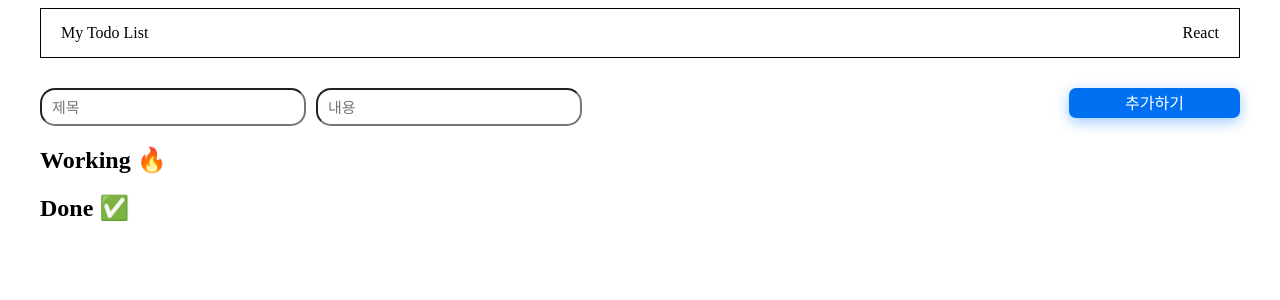
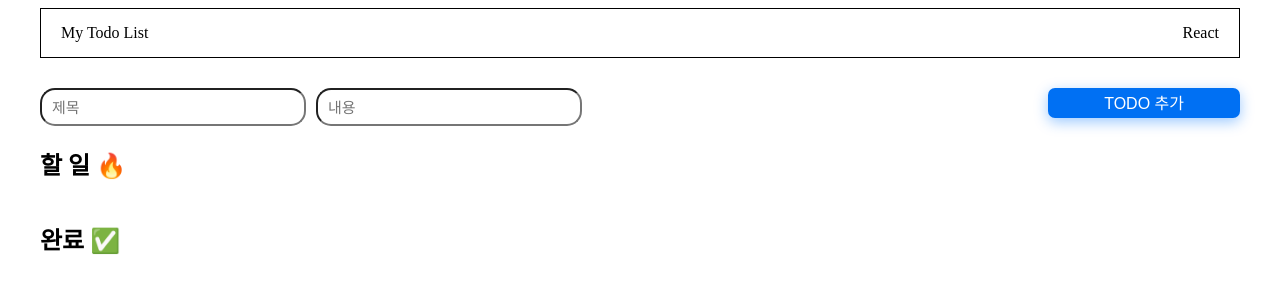
Before and after one commit to j-yesung/todo-list, a React (Create React App) app: page / in a window 1280 px wide. Shown: the top 300 px of the page. Built offline with nearby package versions, Linux system fonts and the light colour scheme; the HTML template or start-up script is replaced by a standard one.

Commit message:
Form.jsx update

```diff
--- a/src/components/Form.jsx
+++ b/src/components/Form.jsx
@@ -5,24 +5,18 @@ function Form() {
   const [todo, setTodo] = useState([]); // Todo 리스트 상태 관리
   const [title, setTitle] = useState(''); // 제목 입력 값 상태 관리
   const [content, setContent] = useState(''); // 내용 입력 값 상태 관리
-
-  // 제목 입력 값 저장
-  const handleTitleChange = e => {
-    setTitle(e.target.value);
-  };
-  // 내용 입력 값 저장
-  const handleContentChange = e => {
-    setContent(e.target.value);
-  };
+  const workingTodos = todo.filter(todo => !todo.isDone);
+  const doneTodos = todo.filter(todo => todo.isDone);
 
   /**
    * Todo 추가
    * id : 배열의 길이 (0부터 시작이라 +1 함)
-   * title : input value
-   * content : input value
+   * title : 제목 입력 값
+   * content : 내용 입력 값 저장
    * isDone : 버튼 클릭 시 상태 값 확인 - default -> false
    */
-  const handleAddTodo = () => {
+  const handleClickAddTodo = () => {
+    if (title === '' && content === '') return alert('제목과 내용을 입력해 주세요.');
     const newTodo = {
       id: todo.length + 1,
       title: title,
@@ -30,21 +24,18 @@ function Form() {
       isDone: false,
     };
 
-    // 기존 Todo에 새로 추가된 Todo를 배열에 추가
-    // 이전 상태의 todo 배열을 prevTodos로 받고 스프레드로 배열을 찢은 다음 newTodo를 넣어준다.
-    // 다시 리렌더링
+    // 이전 상태의 todo 배열을 prevTodos로 받고 스프레드로 배열을 찢은 다음 새로 추가된 newTodo를 넣어준다.
     setTodo(prevTodos => [...prevTodos, newTodo]);
     setTitle('');
     setContent('');
   };
 
-  const handleToggleTodo = id => {
+  const handleTitleChange = e => setTitle(e.target.value);
+  const handleContentChange = e => setContent(e.target.value);
+  const handleClickRemoveTodo = id => setTodo(prevTodos => prevTodos.filter(todo => todo.id !== id));
+  const handleClickToggleTodo = id => {
     setTodo(prevTodos => prevTodos.map(todo => (todo.id === id ? { ...todo, isDone: !todo.isDone } : todo)));
   };
-
-  // todo 배열에 담긴 애들
-  const workingTodos = todo.filter(todo => !todo.isDone);
-  const doneTodos = todo.filter(todo => todo.isDone);
 
   return (
     <div>
@@ -55,26 +46,42 @@ function Form() {
       >
         <input type="text" placeholder="제목" value={title} onChange={handleTitleChange} />
         <input type="text" placeholder="내용" value={content} onChange={handleContentChange} />
-        <button className={styles.addButton} onClick={handleAddTodo}>
-          추가하기
+        {/* 인풋 박스 디자인 테스트 */}
+
+        <button className={styles.addButton} onClick={handleClickAddTodo}>
+          TODO 추가
         </button>
       </div>
-      <h2>Working 🔥</h2>
+      <h2>할 일 🔥</h2>
+      <div className={styles.todoContainer}>
         {workingTodos.map(todo => (
-        <div key={todo.id} className={styles.listContainer}>
+          <div key={todo.id} className={styles.todoList}>
             <h3>{todo.title}</h3>
             <p>{todo.content}</p>
-          <button onClick={() => handleToggleTodo(todo.id)}>{todo.isDone ? '취소' : '완료'}</button>
+            <button className={styles.todoSuccessButton} onClick={() => handleClickToggleTodo(todo.id)}>
+              {todo.isDone ? '취소' : '완료'}
+            </button>
+            <button className={styles.todoRemoveButton} onClick={() => handleClickRemoveTodo(todo.id)}>
+              삭제
+            </button>
           </div>
         ))}
-      <h2>Done ✅</h2>
+      </div>
+      <h2>완료 ✅</h2>
+      <div className={styles.todoContainer}>
         {doneTodos.map(todo => (
-        <div key={todo.id} className={styles.listContainer}>
+          <div key={todo.id} className={styles.todoList}>
             <h3>{todo.title}</h3>
             <p>{todo.content}</p>
-          <button onClick={() => handleToggleTodo(todo.id)}>{todo.isDone ? '취소' : '완료'}</button>
+            <button className={styles.todoCancelButton} onClick={() => handleClickToggleTodo(todo.id)}>
+              {todo.isDone ? '취소' : '완료'}
+            </button>
+            <button className={styles.todoRemoveButton} onClick={() => handleClickRemoveTodo(todo.id)}>
+              삭제
+            </button>
           </div>
         ))}
+      </div>
     </div>
   );
 }
```
Lines whose indentation alone changed are shown as unchanged.
